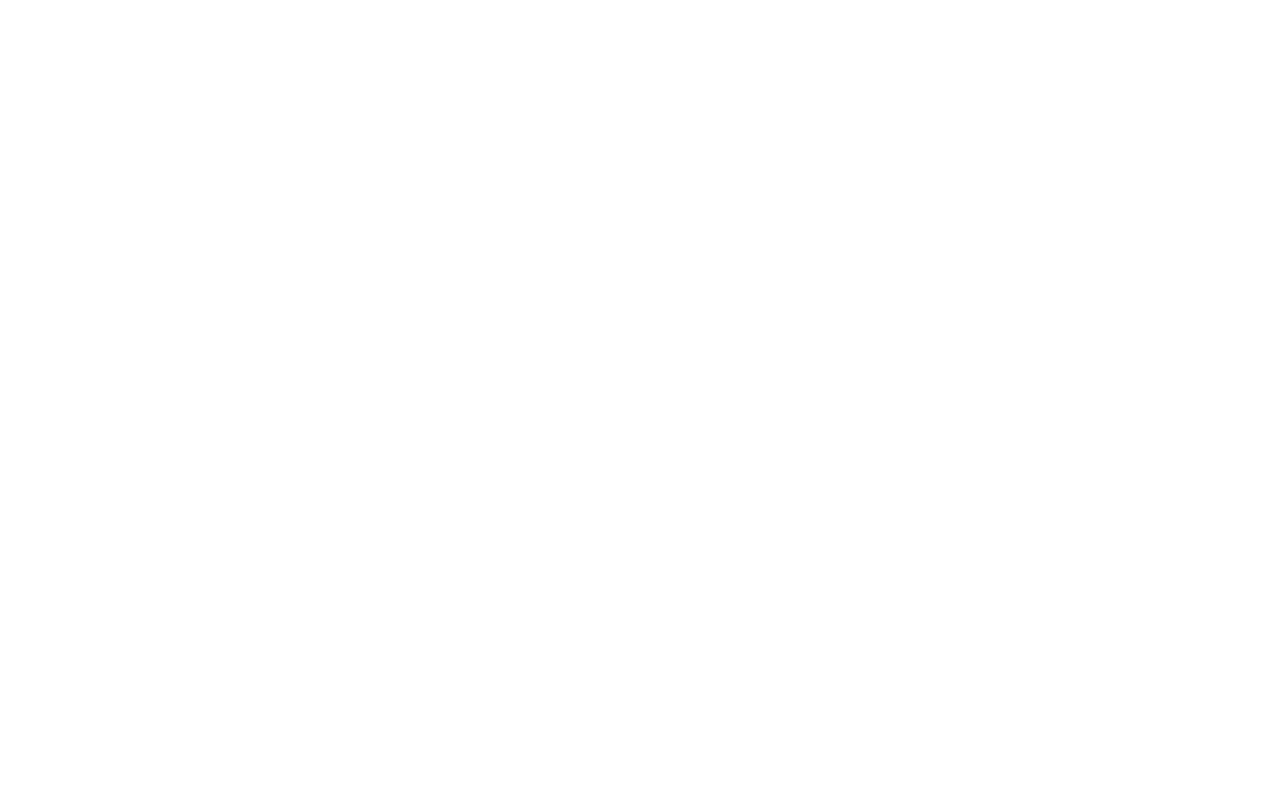
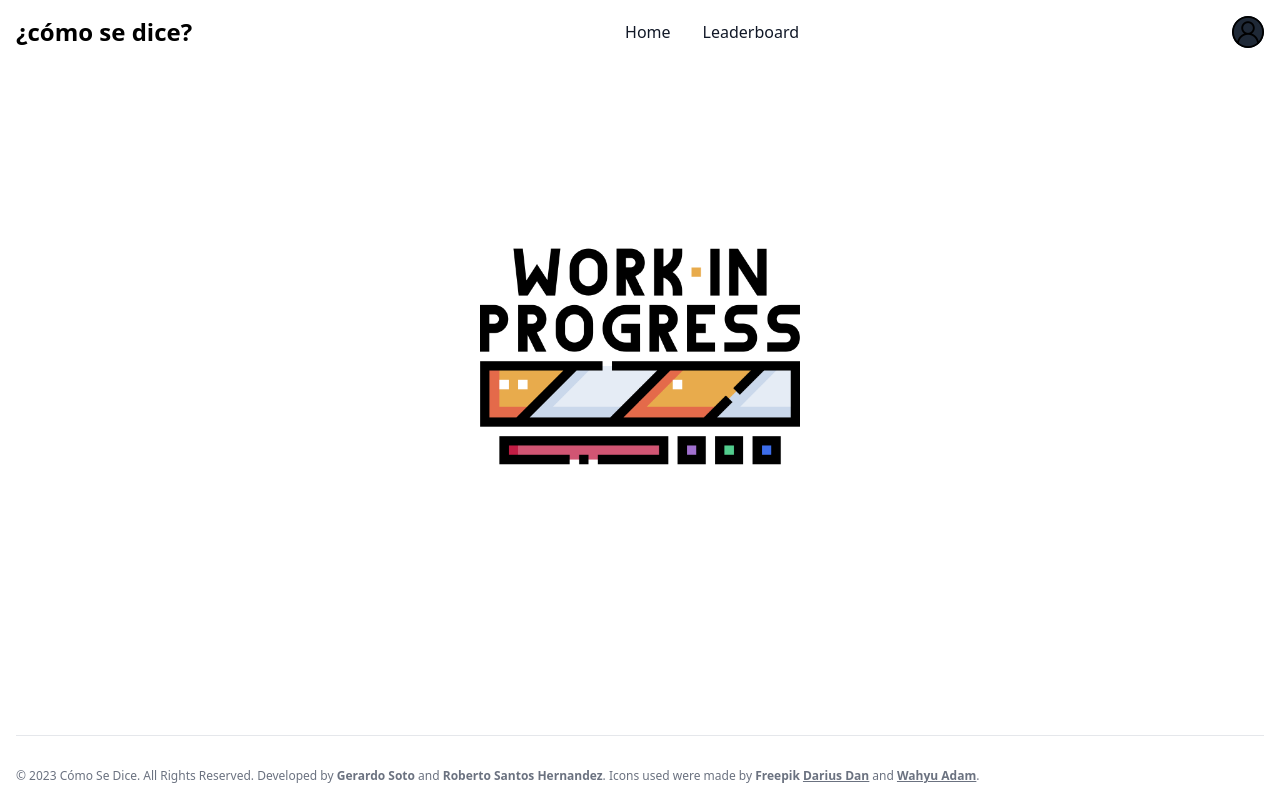
Before and after one commit to santoshernandezr/como-se-dice, a React (Create React App) app in the folder client/: page /comingSoon in a window 1280 px wide. Before the commit this address had no page. Built offline with nearby package versions, Linux system fonts and the light colour scheme.

Commit message:
adding the coming soon page and work in progress component

```diff
--- a/client/src/components/common/Footer.jsx
+++ b/client/src/components/common/Footer.jsx
@@ -13,7 +13,7 @@
 
             <hr className="my-6 border-gray-200 sm:mx-auto dark:border-gray-700 lg:my-8" />
             <div className="sm:flex sm:items-center sm:justify-between">
-                <span className="text-xs text-gray-500 sm:text-center dark:text-gray-400">© 2023 Cómo Se Dice. All Rights Reserved. Developed by <strong>Gerardo Soto</strong> and <strong>Roberto Santos Hernandez</strong>. Icons used were made by <strong><u><a href="https://www.flaticon.com/authors/darius-dan">Darius Dan</a></u></strong> and <strong><u><a href="https://www.flaticon.com/authors/wahyu-adam">Wahyu Adam</a></u></strong>.
+                <span className="text-xs text-gray-500 sm:text-center dark:text-gray-400">© 2023 Cómo Se Dice. All Rights Reserved. Developed by <strong>Gerardo Soto</strong> and <strong>Roberto Santos Hernandez</strong>. Icons used were made by <strong><a href='href="https://www.flaticon.com/free-icons/work-in-progress"'>Freepik</a></strong> <strong><u><a href="https://www.flaticon.com/authors/darius-dan">Darius Dan</a></u></strong> and <strong><u><a href="https://www.flaticon.com/authors/wahyu-adam">Wahyu Adam</a></u></strong>.
                 </span>
             </div>
             </div>
--- a/client/src/components/common/NavigationBar.jsx
+++ b/client/src/components/common/NavigationBar.jsx
@@ -1,5 +1,5 @@
 import '../../css/App.css';
-import mario from '../../images/mario.png';
+import user from '../../images/user.png';
 
 /**
  * Component that handles the creation of the navigation bar. The navigation bar consists of the title of the game,
@@ -22,7 +22,7 @@
 
                         <button type="button" className="flex mr-3 text-sm bg-gray-800 rounded-full md:mr-0 focus:ring-4 focus:ring-gray-300 dark:focus:ring-gray-600" id="user-menu-button" aria-expanded="false" data-dropdown-toggle="user-dropdown" data-dropdown-placement="bottom">
                             <span className="sr-only">Open user menu</span>
-                            <img className="w-8 h-8 rounded-full" src={mario} alt=""></img>
+                            <img className="w-8 h-8 rounded-full" src={user} alt=""></img>
                         </button>
 
                         {/* Drop down menu*/}
--- /dev/null
+++ b/client/src/components/common/WorkInProgress.jsx
@@ -0,0 +1,18 @@
+import React from 'react'
+import WorkInProgressImage from '../../images/work-in-progress.png'
+
+/**
+ * Component that handles the creation of the work in progress image that all the in progress pages will have.
+ * @returns
+ */
+function WorkInProgress() {
+  return (
+    <div>
+        <div className='pt-36 flex justify-center'>
+            <img className="animate-bounce w-1/4 h-1/4" src={WorkInProgressImage} alt=""></img>
+        </div>
+    </div>
+  )
+}
+
+export default WorkInProgress
--- a/client/src/components/normalGameMode/PlayerInfo.jsx
+++ b/client/src/components/normalGameMode/PlayerInfo.jsx
@@ -1,5 +1,5 @@
 import React from 'react'
-import Mario from '../../images/mario.png'
+import user from '../../images/user.png'
 
 /**
  * Component responsible for the creation of the users information, so their avatar image, score and lives count.
@@ -19,7 +19,7 @@
             <div className="flex flex-col items-center">
                 <div className="w-full max-w-sm ">
                     <div className="flex flex-col items-center pb-10">
-                        <img className="w-32 h-32 mt-8 rounded-full shadow-lg" alt="" src={ Mario }></img>
+                        <img className="w-32 h-32 mt-8 rounded-full shadow-lg" alt="" src={user}></img>
                         <h5 className="mb-0 mt-4 text-xl font-medium dark:text-black">pollo.io</h5>
                         <div className="flex mt-2">
                             <p id="score" className="inline-flex items-center px-4 py-2 text-m font-medium text-center dark:text-black">Score: {score}</p>
--- a/client/src/components/timedGameMode/TimedGuessWord.jsx
+++ b/client/src/components/timedGameMode/TimedGuessWord.jsx
@@ -1,6 +1,6 @@
 import React, { useEffect, useState } from 'react'
 import { useTimer } from "react-timer-hook";
-import Mario from '../../images/mario.png'
+import user from '../../images/user.png'
 import confetti from "canvas-confetti"
 import HighScoreModal from './HighScoreModal';
 
@@ -180,7 +180,7 @@
                 <div className="flex flex-col items-center">
                     <div className="w-full max-w-sm ">
                         <div className="flex flex-col items-center pb-10">
-                            <img className="w-32 h-32 mt-8 rounded-full shadow-lg" alt="" src={ Mario }></img>
+                            <img className="w-32 h-32 mt-8 rounded-full shadow-lg" alt="" src={user}></img>
                             <h5 className="mb-0 mt-4 text-xl font-medium dark:text-black">pollo.io</h5>
 
                             {/* The count down timer. */}
--- a/client/src/pages/App.js
+++ b/client/src/pages/App.js
@@ -5,6 +5,7 @@
 import ComoSeDiceMenu from './ComoSeDiceMenu';
 import NormalGameMode from './NormalGameMode';
 import TimedGameMode from './TimedGameMode';
+import ComingSoon from './ComingSoon';
 
 const App = () => {
   return (
@@ -14,6 +15,7 @@
            <Route path="/comosedice" element={<ComoSeDiceMenu />} />
            <Route path="/normalgamemode" element={<NormalGameMode/>} />
            <Route path="/timedgamemode" element={<TimedGameMode />} />
+           <Route path="/comingSoon" element={<ComingSoon />} />
         </Routes>
      </>
   );
--- /dev/null
+++ b/client/src/pages/ComingSoon.js
@@ -0,0 +1,21 @@
+import '../css/App.css';
+import HomeNavigationBar from '../components/common/NavigationBar.jsx';
+import WorkInProgress from '../components/common/WorkInProgress.jsx';
+import Footer from '../components/common/Footer.jsx';
+
+function ComingSoon() {
+    return (
+        <div className='h-full'>
+            {/* Navigatin bar */}
+            <HomeNavigationBar />
+
+            {/* Work in progress image  */}
+            <WorkInProgress />
+
+            {/* Footer of the page */}
+            <Footer />
+        </div>
+      );
+}
+
+export default ComingSoon;
--- a/client/src/pages/ComoSeDiceMenu.js
+++ b/client/src/pages/ComoSeDiceMenu.js
@@ -25,11 +25,11 @@
 
               <SinglePlayer title="Start Singleplayer" body="Play cómo se dice alone" />
 
-              <DailyChallenge destination="placeHolderForWhenMultiplayerPageIsCreated" title="Multiplayer" body="Start a room to play against friends!" />
+              <DailyChallenge destination="comingSoon" title="Multiplayer" body="Start a room to play against friends!" />
 
-              <DailyChallenge destination="placeHolderForWhenDailyChallengePageIsCreated"  title="Start Daily Challenge" body="Get as many words right in the shortest time and see where you stack up against the world 🌐! " />
+              <DailyChallenge destination="comingSoon"  title="Start Daily Challenge" body="Get as many words right in the shortest time and see where you stack up against the world 🌐! " />
 
-              <DailyChallenge destination="placeHolderForWhenDailyChallengePageIsCreated" title="Join Multiplayer Room" body="Room code" />
+              <DailyChallenge destination="comingSoon" title="Join Multiplayer Room" body="Room code" />
 
           </div>
         </div>
```
Also changed, not shown: client/src/images/user.png (added), client/src/images/work-in-progress.png (added).
